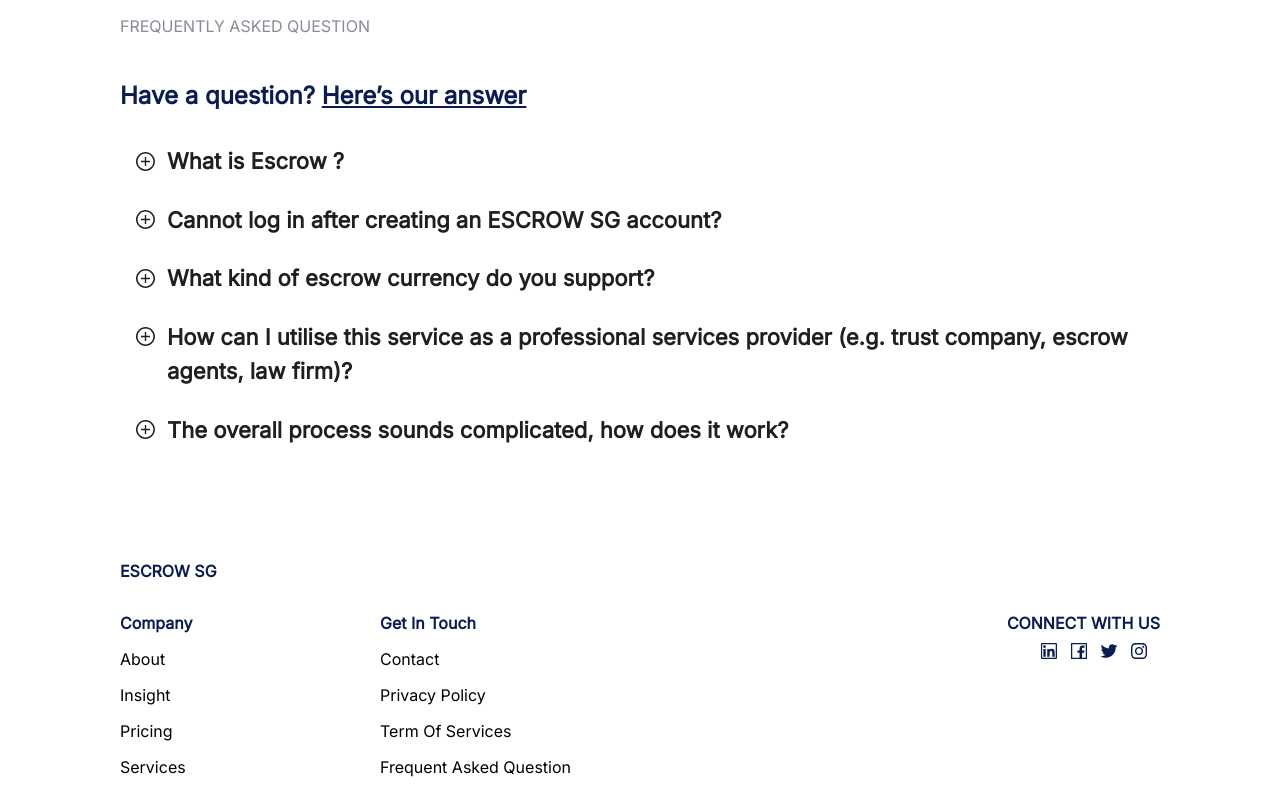
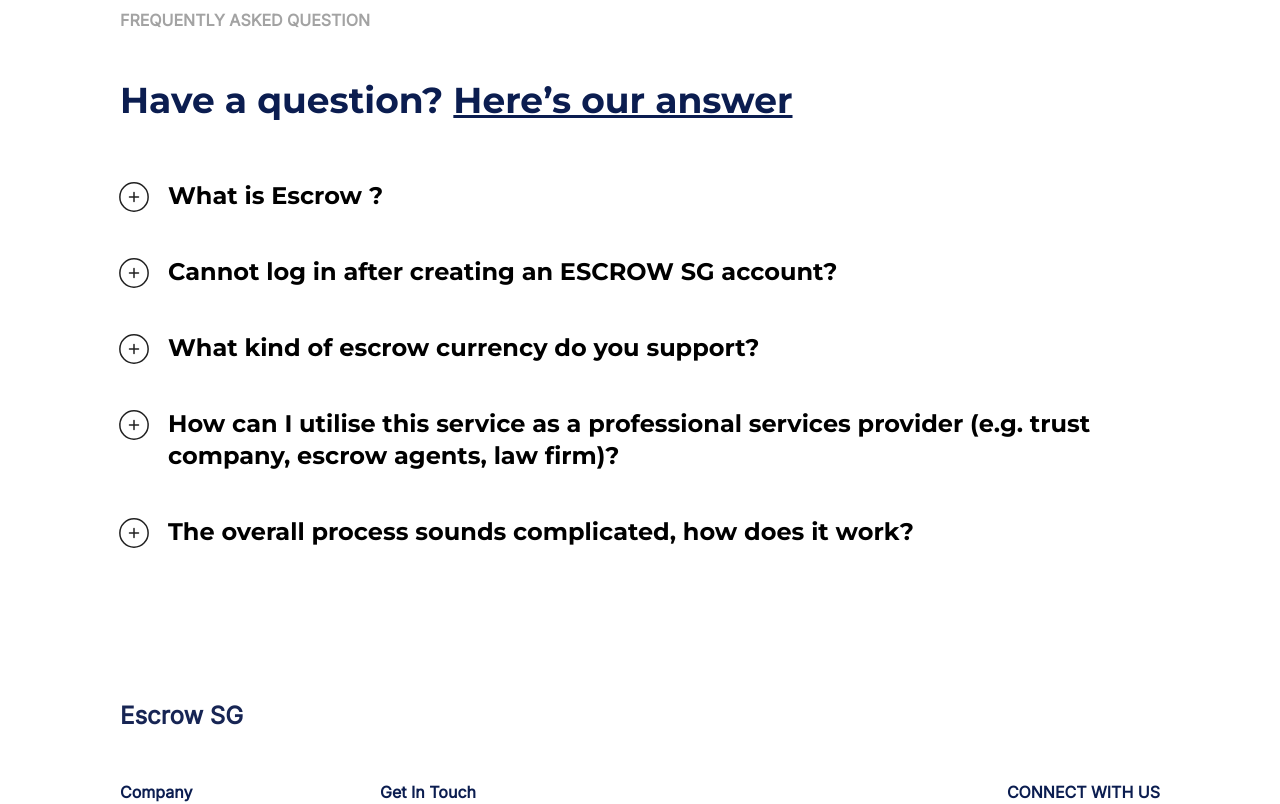
Before and after one commit to fadhilrachman/test-deploy, a Next.js app: page / in a window 1280 px wide. Shown: the part 1240-2044 px from the top of the page. Built offline with nearby package versions, Linux system fonts and the light colour scheme.

Commit message:
revised FAQ layout

```diff
--- a/src/components/home/FAQ.jsx
+++ b/src/components/home/FAQ.jsx
@@ -3,18 +3,32 @@
 import { Collapse } from "antd";
 import { PlusCircleOutlined, CloseCircleOutlined } from "@ant-design/icons";
 import TittleCustom from "../shared/TittleCustom";
+import { CiCirclePlus } from "react-icons/ci";
 
 const Label = ({ children }) => {
-  return <p className="text-[22px] font-bold border-none">{children}</p>;
+  return (
+    <p className="text-2xl text-black font-bold mb-5 font-secondary  ml-1 ">
+      {children}
+    </p>
+  );
 };
+
+const Description = ({ children, className }) => (
+  <div
+    className={`${className} space-y-10 mb-5 ml-14 -mt-5  text-base font-semibold`}
+  >
+    {children}
+  </div>
+);
+
 const FAQ = () => {
   const customExpandIcon = ({ isActive }) => {
     return (
       <div className="mt-3">
         {isActive ? (
-          <CloseCircleOutlined rotate={90} style={{ fontSize: "19px" }} />
+          <CiCirclePlus className="text-4xl rotate-45" />
         ) : (
-          <CloseCircleOutlined rotate={45} style={{ fontSize: "19px" }} />
+          <CiCirclePlus className="text-4xl" />
         )}
       </div>
     );
@@ -25,7 +39,7 @@
       key: "1",
       label: <Label>What is Escrow ?</Label>,
       children: (
-        <div className="ml-7">
+        <Description>
           <p className="">
             ﻿ An escrow is defined as a financial instrument whereby assets of
             value are held by an independent third party on behalf of
@@ -35,54 +49,54 @@
             conditions are satisfied. Money, shares, securities, funds or other
             type of assets can be held in escrow.
           </p>
-          <p className="mt-7">
+          <p className="">
             ﻿ Escrow is often used by transaction participants to add more
             comfort in their deals. They are assured that an independent
             contractual intermediary can help mitigate disputes that can
             potentially arise in a complex transaction, particularly with
             multiple settlement requirements and milestones.
           </p>
-          <p className="mt-7">
+          <p className="">
             {" "}
             Having an escrow account is essential especially when large sums of
             money is involved in transactions. This extra step is important
             because it protects the funds and ensures that everyone is held
             responsible.
           </p>
-          <p className="mt-4">
+          <p className="">
             {" "}
             ESCROW SG helps to reduce the risk of a transaction failing between
             parties.
           </p>
-        </div>
+        </Description>
       ),
     },
     {
       key: "2",
       label: <Label>Cannot log in after creating an ESCROW SG account?</Label>,
       children: (
-        <div className="ml-7">
+        <Description>
           <p>
             You may not be able to log in even after creating an ESCROW SG
             account as you have yet to pass KYC and AML checks.
           </p>
-          <p className="mt-4">
+          <p className="">
             Do check your email for instructions on how to submit documents for
             KYC and AML checks. ESCROW SG will get back to you within 2 working
             days.
           </p>
-          <p className="mt-4">
+          <p className="">
             After which you will be able to use ESCROW SG and create escrow
             transactions.
           </p>
-        </div>
+        </Description>
       ),
     },
     {
       key: "3",
       label: <Label>What kind of escrow currency do you support?</Label>,
       children: (
-        <p className="ml-7">We support fiat, crypto and document excrow.</p>
+        <Description>We support fiat, crypto and document excrow.</Description>
       ),
     },
     {
@@ -94,11 +108,11 @@
         </Label>
       ),
       children: (
-        <p className="ml-7">
+        <Description>
           You may sign up as professional intermediary on our platform. You are
           then able to create escrow transactions for your clients and make use
           of the service.
-        </p>
+        </Description>
       ),
     },
     {
@@ -107,29 +121,38 @@
         <Label>The overall process sounds complicated, how does it work?</Label>
       ),
       children: (
-        <p className="ml-7">
+        <Description>
           The application wors similiar to your usual bank transfer (with more
           customisation). Once the escrow is set-up, parties can jointly decide
           on any release or revert of funds.
-        </p>
+        </Description>
       ),
     },
   ];
   return (
-    <section className="pt-[54px]">
-      <div className="px-[120px] ">
-        <TittleCustom color="gray">FREQUENTLY ASKED QUESTION</TittleCustom>
+    <section className="py-12">
+      <div className="px-[120px]">
         <TittleCustom
-          className={"mt-[42px] mb-[20px] font-extrabold"}
-          fontSize={"xl"}
-        >
-          Have a question? <span className="underline">Here’s our answer</span>
-        </TittleCustom>
+          title={"FREQUENTLY ASKED QUESTION"}
+          subTitle={
+            <>
+              Have a question?{" "}
+              <span className="underline font-secondary">
+                Here’s our answer
+              </span>
+            </>
+          }
+          className={"mb-12"}
+          // color="gray"
+        />
+        {/* <TittleCustom className={"my-12 font-bold"} fontSize={"xl"}>
+         </span>
+        </TittleCustom> */}
         <Collapse
           bordered={false}
           ghost
           items={items}
-          className="border-none mt-5"
+          style={{ marginLeft: -20 }}
           expandIcon={customExpandIcon}
         />
       </div>
--- a/src/components/shared/FooterCustom.jsx
+++ b/src/components/shared/FooterCustom.jsx
@@ -46,37 +46,39 @@
   ];
 
   return (
-    <section className="pt-[100px] pb-[30px]">
+    <section className=" py-[72px]">
       <div className="px-[120px]">
-        <TittleCustom className={"font-bold"}> ESCROW SG</TittleCustom>
+        <p className="text-blue-950 text-2xl font-bold">Escrow SG</p>
 
-        <div className="pt-7 grid grid-cols-4">
+        <div className="pt-12 grid grid-cols-4">
           <div>
-            <p className="text-main font-extrabold mb-1">Company</p>
+            <p className="text-main font-bold ">Company</p>
             {listMenuCompany.map((val) => {
-              return <p className="mt-3 cursor-pointer">{val.name}</p>;
+              return <p className="mt-4 cursor-pointer">{val.name}</p>;
             })}
           </div>
           <div className="col-span-2">
-            <p className="text-main font-extrabold mb-1">Get In Touch</p>
+            <p className="text-main font-bold ">Get In Touch</p>
             {listMenuGetInTouch.map((val) => {
-              return <p className="mt-3 cursor-pointer">{val.name}</p>;
+              return <p className="mt-4 cursor-pointer">{val.name}</p>;
             })}
           </div>
           <div className="flex flex-col items-end">
-            <p className="text-main font-extrabold mb-1">CONNECT WITH US</p>
-            <div className="text-main">
+            <p className="text-main font-extrabold  leading-normal">
+              CONNECT WITH US
+            </p>
+            <div className="text-main space-x-6 mt-4">
               <a href="https://www.instagram.com/">
-                <LinkedinOutlined className="mr-3 text-lg" />
+                <LinkedinOutlined className=" text-lg" />
               </a>
               <a href="https://www.instagram.com/">
-                <FacebookOutlined className="mr-3 text-lg" />
+                <FacebookOutlined className=" text-lg" />
               </a>
               <a href="https://www.instagram.com/">
-                <TwitterOutlined className="mr-3 text-lg" />
+                <TwitterOutlined className=" text-lg" />
               </a>
               <a href="https://www.instagram.com/">
-                <InstagramOutlined className="mr-3 text-lg" />
+                <InstagramOutlined className=" text-lg" />
               </a>
             </div>
           </div>
--- a/src/components/shared/TittleCustom.jsx
+++ b/src/components/shared/TittleCustom.jsx
@@ -1,18 +1,30 @@
 import React from "react";
 
-const TittleCustom = ({ children, className, color = "main", fontSize }) => {
-  const listColor = {
-    gray: "text-[#878D96]",
-    main: "text-main",
-  };
+const TittleCustom = ({
+  className,
+  title,
+  subTitle,
+  tittleClassName,
+  subTittleClassName,
+}) => {
+  return (
+    <div className={`${className} space-y-12`}>
+      {title && (
+        <p
+          className={`${tittleClassName} text-neutral-400 font-bold text-base leading-normal`}
+        >
+          {title}
+        </p>
+      )}
 
-  const listSize = {
-    xl: "text-2xl",
-  };
-  return (
-    <p className={`${listColor[color]} ${listSize[fontSize]} ${className}`}>
-      {children}
-    </p>
+      {subTitle && (
+        <div
+          className={`${subTittleClassName} text-main font-secondary   text-4xl font-bold `}
+        >
+          {subTitle}
+        </div>
+      )}
+    </div>
   );
 };
 
```
